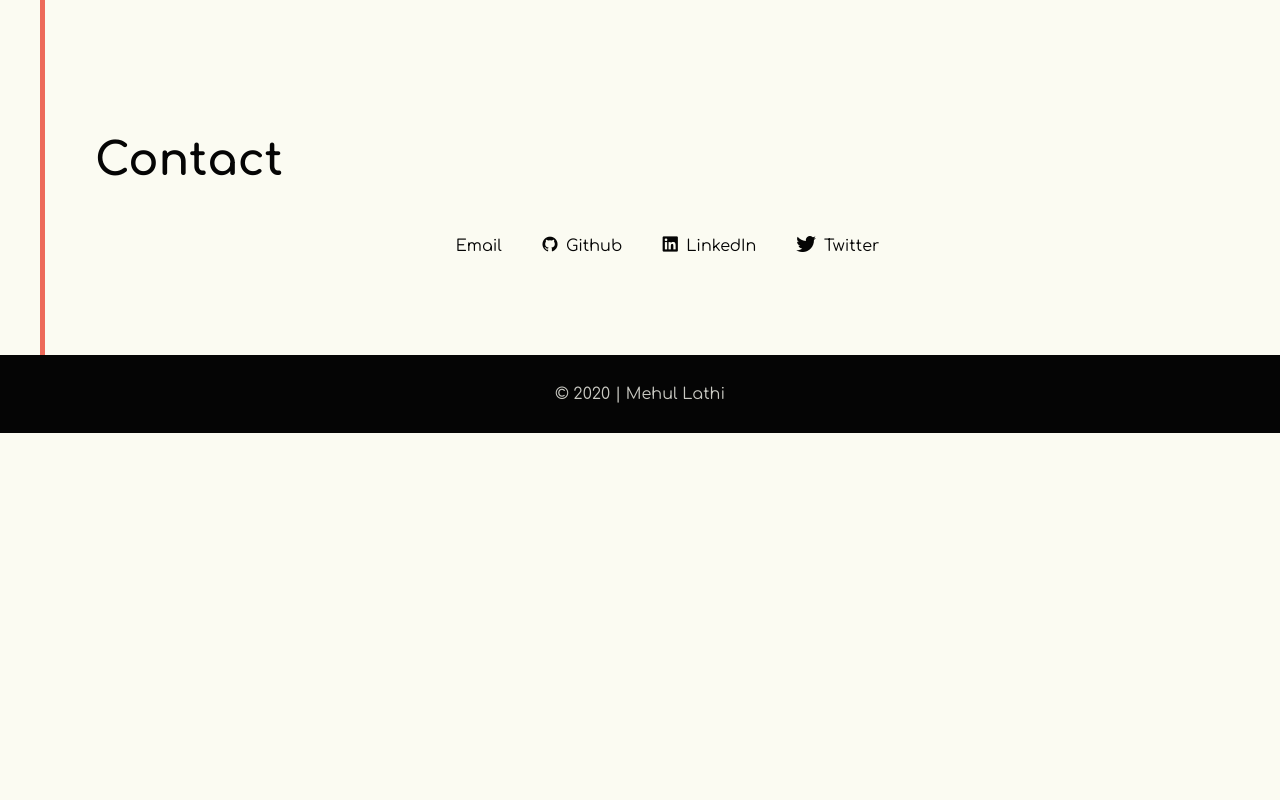
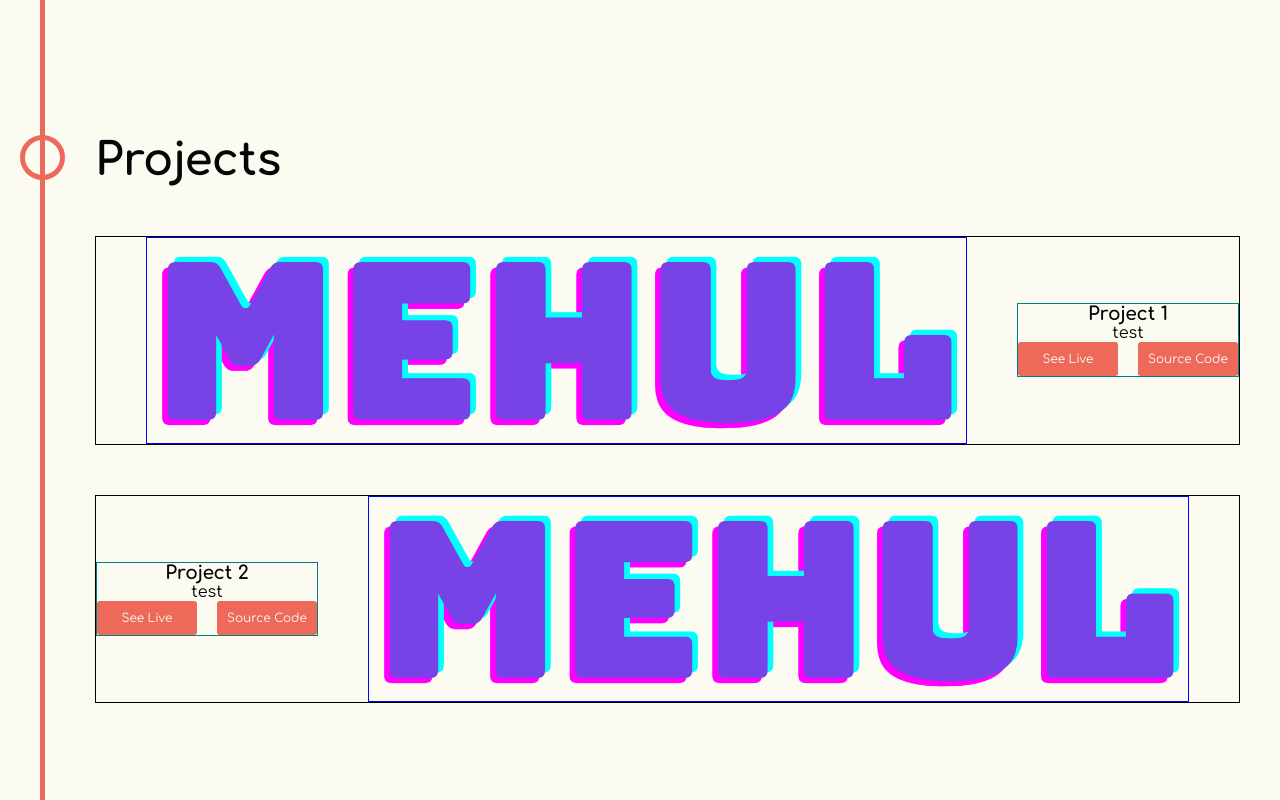
Before and after one commit to codedr0id/Portfolio, a React (Create React App) app: page / in a window 1280 px wide. Shown: the part 1720-2520 px from the top of the page. Before the commit the page ends 2153 px from the top, so only its background shows below. Built offline with nearby package versions, Linux system fonts and the light colour scheme.

Commit message:
Added projects section

```diff
--- a/src/App.js
+++ b/src/App.js
@@ -3,6 +3,7 @@ import Navbar from './components/Navbar';
 import Header from './components/Header';
 import About from './components/About';
 import Skills from './components/Skills';
+import ProjectsContainer from './components/ProjectsContainer';
 import Contact from './components/Contact';
 import Footer from './components/Footer';
 
@@ -16,6 +17,7 @@ function App() {
       <main>
         <About />
         <Skills />
+        <ProjectsContainer />
         <Contact />
       </main>
       <Footer />
--- a/src/App.scss
+++ b/src/App.scss
@@ -39,6 +39,7 @@ section {
     content: '';
     position: absolute;
     border-radius: 50%;
+    border: 0.5rem solid $color-primary;
     width: 4.5rem;
     height: 4.5rem;
     left: -50%;
--- /dev/null
+++ b/src/components/Project.js
@@ -0,0 +1,30 @@
+import React, { Component } from 'react';
+import '../scss/Project.scss';
+
+class Project extends Component {
+  render() {
+    return (
+      <li className="Project">
+        <figure className="Project__img">
+          <img src={this.props.img} alt={this.props.title} />
+        </figure>
+
+        <div className="Project__details">
+          <h3 className="Project__title">{this.props.title}</h3>
+          <p className="Project__description">{this.props.description}</p>
+
+          <div className="Project__links">
+            <a href={this.props.prevLink} target="_blank" className="cta">
+              See Live
+            </a>
+            <a href={this.props.sourceLink} target="_blank" className="cta">
+              Source Code
+            </a>
+          </div>
+        </div>
+      </li>
+    );
+  }
+}
+
+export default Project;
--- /dev/null
+++ b/src/components/ProjectsContainer.js
@@ -0,0 +1,34 @@
+import React, { Component } from 'react';
+import Project from './Project';
+// import './ProjectsContainer.scss';
+import placeholderIcon from '../img/Mehul.png';
+
+class ProjectsContainer extends Component {
+  render() {
+    return (
+      <section className="ProjectsContainer" id="projects">
+        <h1 className="section-title">Projects</h1>
+
+        <ul className="ProjectsContainer__list">
+          <Project
+            title="Project 1"
+            img={placeholderIcon}
+            description="test"
+            prevLink="#"
+            sourceLink="#"
+          />
+
+          <Project
+            title="Project 2"
+            img={placeholderIcon}
+            description="test"
+            prevLink="#"
+            sourceLink="#"
+          />
+        </ul>
+      </section>
+    );
+  }
+}
+
+export default ProjectsContainer;
--- /dev/null
+++ b/src/scss/Project.scss
@@ -0,0 +1,54 @@
+@import 'variables.scss';
+
+.Project {
+  border: 1px solid black;
+  list-style: none;
+
+  @include flexCenter;
+
+  &:nth-child(2n) {
+    flex-direction: row-reverse;
+  }
+
+  &:not(:last-child) {
+    margin-bottom: 5rem;
+  }
+
+  &__img {
+    border: 1px solid blue;
+    margin: auto 5rem;
+
+    img {
+      width: 100%;
+      height: auto;
+      display: block;
+    }
+  }
+
+  &__details {
+    border: 1px solid teal;
+    @include flexCenter;
+    flex-direction: column;
+  }
+
+  &__title {
+  }
+
+  &__description {
+  }
+
+  &__links {
+    @include flexCenter;
+
+    .cta {
+      font-size: 1.2rem;
+      padding: 1rem;
+      width: 10rem;
+      text-align: center;
+
+      &:first-child {
+        margin-right: 2rem;
+      }
+    }
+  }
+}
--- /dev/null
+++ b/src/scss/ProjectsContainer.scss
@@ -0,0 +1,6 @@
+@import './variables.scss';
+
+.ProjectContainer {
+  &__list {
+  }
+}
```
